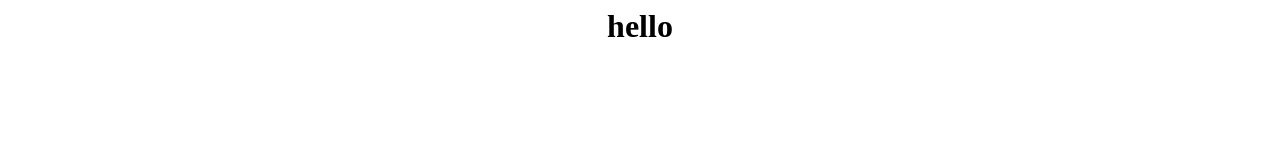
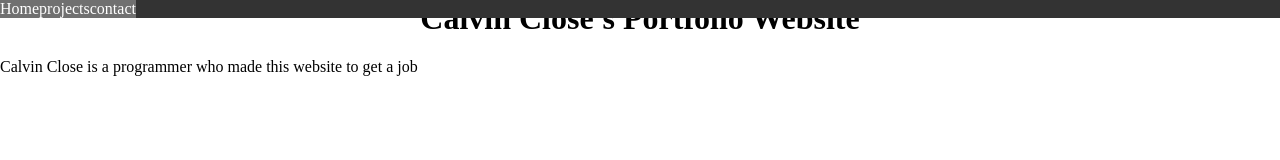
Before and after one commit to cclos409/cclos409.github.io, a plain HTML site: page index.html in a window 1280 px wide. Drawn offline with Linux system fonts and the light colour scheme.

Commit message:
Update index.html

```diff
--- a/index.html
+++ b/index.html
@@ -8,9 +8,42 @@
 	<meta name="description" content="Calvin Close's Portfolio website">
 	<meta name="viewport" content="width=device-width, initial-scale=1">
 	<link rel="stylesheet" href="">
+<style>
+body {margin:0;}
+ul {
+  	list-style-type: none;
+  	margin: 0;
+  	padding: 0;
+ 	overflow: hidden;
+  	background-color: #333;
+  	position: fixed;
+  	top: 0;
+  	width: 100%;
+   }
+   li { float: left}
+   li a {
+   display: block;
+   color: white;
+   text-align: center;
+   padding 14px 16px;
+   text-decoration: none;
+   }
+   li a:hover:not(.active) {
+   background-color: #999
+   }
+   .active{ background-color: #9999;
+   }
+  	</style>
     </head>
+
     <body>
-        <h1 style=text-align:center>hello</h1>
+    <ul>
+    <li><a class="active" href="#home"> Home</a></li>
+    <li><a class="active" href="projects"> projects</a></li>
+    <li><a class="active" href="contact">contact</a></li>
+    </ul>
+        <h1 style=text-align:center>Calvin Close's Portfolio Website</h1>
+        <p>Calvin Close is a programmer who made this website to get a job</p>
 
     </body>
 </html>
```
Lines whose indentation alone changed are shown as unchanged.
